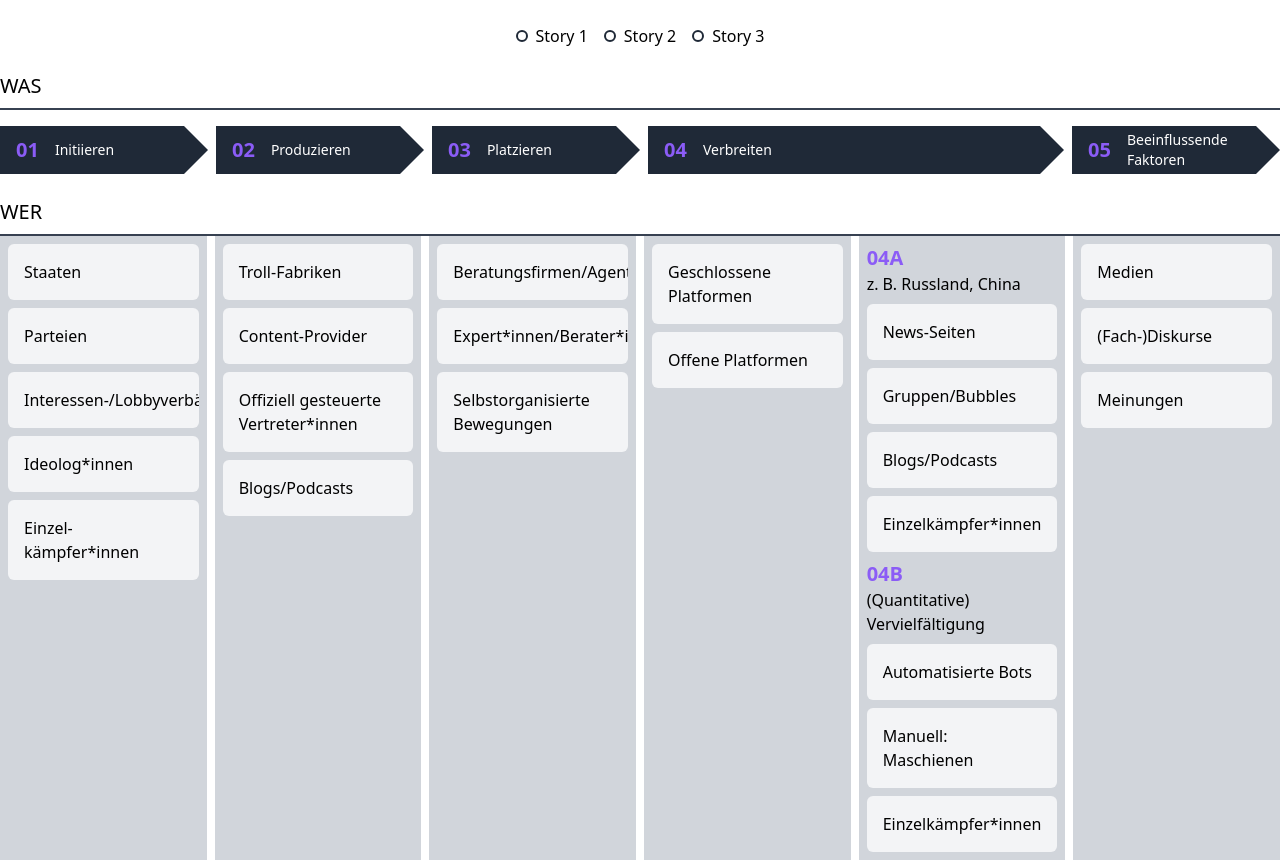
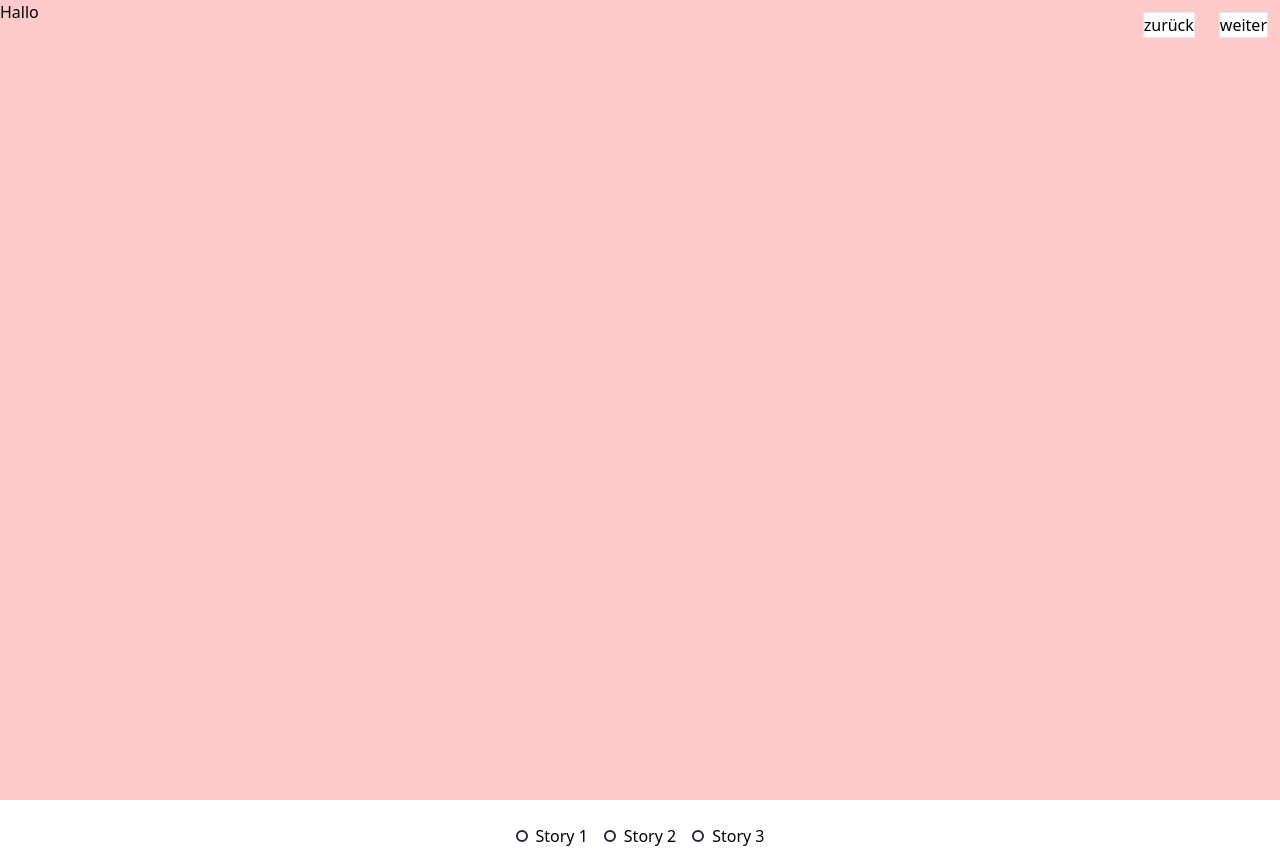
Before and after one commit to DetektivKollektiv/colab-infographic, a Vue app: page / in a window 1280 px wide. Shown: the top 862 px of the page. Built offline with nearby package versions, Linux system fonts and the light colour scheme.

Commit message:
commented Section

```diff
--- a/src/App.vue
+++ b/src/App.vue
@@ -4,9 +4,9 @@ import Infographic from './components/Infographic/Infographic.vue'
 </script>
 
 <template>
-    <!-- <div class="relative h-screen">
+    <div class="relative h-screen">
         <Section class="h-screen w-screen"></Section>
-    </div> -->
+    </div>
     <Infographic />
 </template>
 
```
